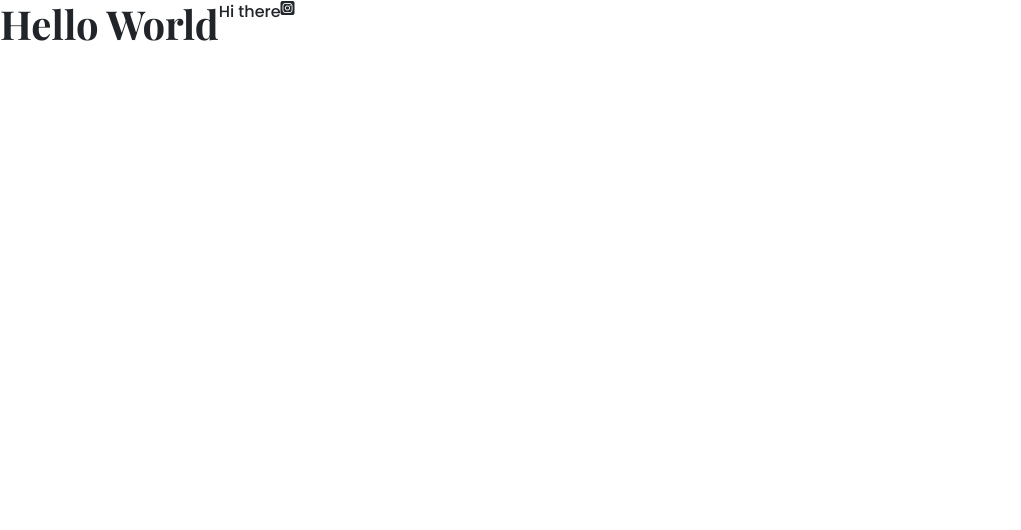
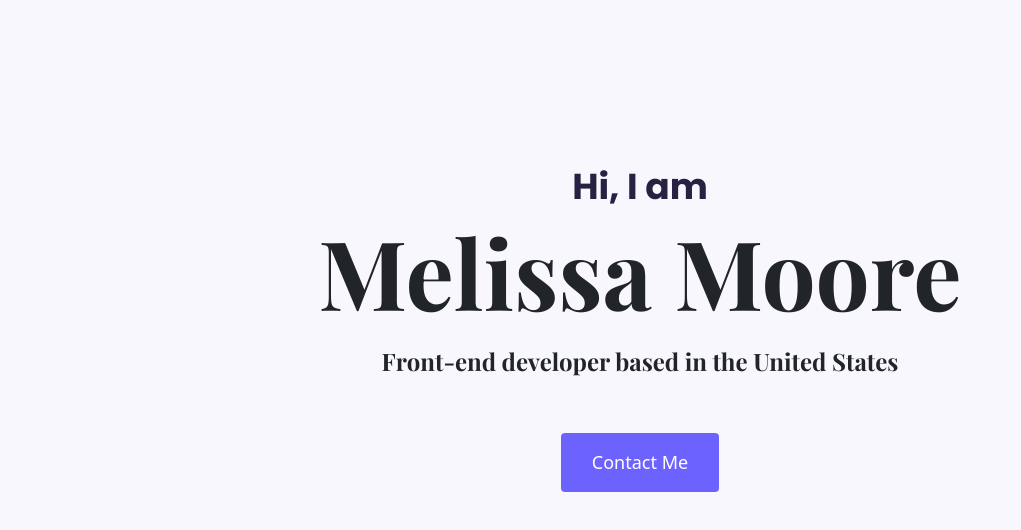
Before and after one commit to melissamoore1030/responsive-project, a plain HTML site: page index.html in a window 1280 px wide. Shown: the whole page, without its empty margins (0-1021 px from the left). Drawn offline with nearby package versions, Linux system fonts and the light colour scheme.

Commit message:
Added new heading, CSS

```diff
--- a/index.html
+++ b/index.html
@@ -3,8 +3,9 @@
   <head>
     <meta charset="UTF-8" />
     <meta name="viewport" content="width=device-width, initial-scale=1.0" />
+
+    <title>Melissa Moore</title>
     <link rel="stylesheet" href="style.css" />
-    <title>Melissa Moore</title>
     <link rel="preconnect" href="https://fonts.googleapis.com" />
     <link rel="preconnect" href="https://fonts.gstatic.com" crossorigin />
     <link
@@ -28,10 +29,13 @@
     ></script>
   </head>
   <body>
-    <div class="d-flex start">
-      <h1>Hello World</h1>
-      <p>Hi there</p>
-      <i class="fa-brands fa-square-instagram"></i>
+    <div class="hero">
+      <p>Hi, I am</p>
+      <h1>Melissa Moore</h1>
+      <h2 class="mb-5">Front-end developer based in the United States</h2>
+      <div>
+        <a href="#" class="btn">Contact Me</a>
+      </div>
     </div>
   </body>
 </html>
--- a/style.css
+++ b/style.css
@@ -1,5 +1,22 @@
-h1 {
-  font-family: "Playfair Display", serif;
+:root {
+  --branding-color: #6c63ff;
+  --secondary-color: #f9f7fe;
+  --heading-font-family: "Playfair Display", serif;
+  --default-font-family: "Poppins", serif;
+}
+
+body {
+  font-family: var(--default-font-family);
+}
+
+h1,
+h2,
+h3,
+h4,
+h5,
+h6 {
+  color: black;
+  font-family: var(--heading-font-family);
   font-weight: bold;
 }
 
@@ -7,3 +24,36 @@ p {
   font-family: "Poppins", serif;
   font-weight: normal;
 }
+
+.hero {
+  background: var(--secondary-color);
+  text-align: center;
+  padding: 160px 20px;
+}
+
+.hero p {
+  font-weight: bold;
+  font-size: 36px;
+  color: #272142;
+  margin: 0;
+}
+
+.hero h1 {
+  font-size: 96px;
+}
+
+.hero h2 {
+  font-family: var(--heading-font-family);
+  font-weight: normal;
+  font-size: 24px;
+  line-height: 2;
+}
+
+a.btn {
+  background: var(--branding-color);
+  border-radius: 4px;
+  color: white;
+  font-size: 18px;
+  line-height: 27px;
+  padding: 15px 30px;
+}
```
